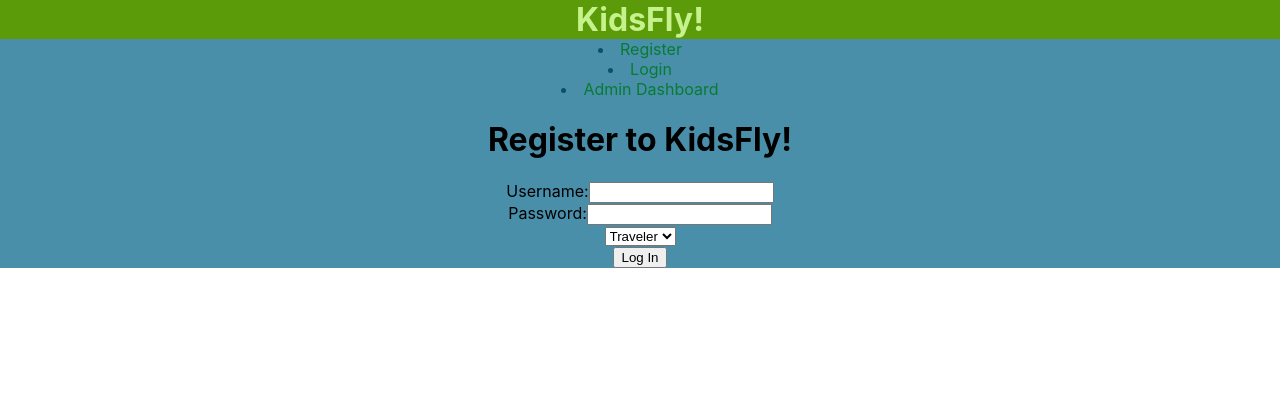
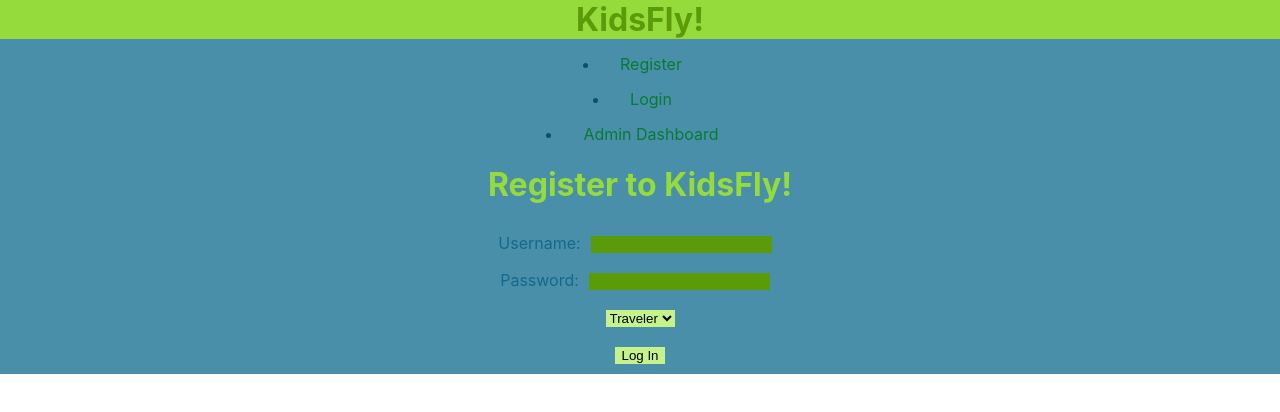
Before and after one commit to KidsFly-BuildWeek/FrontEnd, a React (Create React App) app in the folder frontend2/: page /register in a window 1280 px wide. Shown: the top 412 px of the page. Built offline with nearby package versions, Linux system fonts and the light colour scheme.

Commit message:
only left is dashboard

```diff
--- a/frontend2/src/components/AdminLogin.js
+++ b/frontend2/src/components/AdminLogin.js
@@ -2,7 +2,7 @@
 import React from "react";
 import { useForm } from "react-hook-form";
 import { axiosWithAuth } from '../utils/axiosWithAuth'
-
+import { Regi, Rap, Imps, Log } from './Styling'
 const AdminLogin = (props) => {
   const { register, handleSubmit, reset } = useForm();
   const onSubmit = (data) => {
@@ -18,19 +18,19 @@ const AdminLogin = (props) => {
   };
   return (
     <div>
-      <h1>Welcome to KidsFly!</h1>
+      <Regi>Welcome to KidsFly!</Regi>
       <form onSubmit={handleSubmit(onSubmit)}>
-        <label>
+        <Rap>
           Username:
-          <input type="email" name="email" ref={register} />
-        </label>
+          <Imps type="email" name="email" ref={register} />
+        </Rap>
         <br />
-        <label>
+        <Rap>
           Password:
-          <input type="password" name="password" ref={register} />
-        </label>
+          <Imps type="password" name="password" ref={register} />
+        </Rap>
         <br />
-        <input type="submit" value="Log In" />
+        <Log type="submit" value="Log In" />
       </form>
     </div>
   );
--- a/frontend2/src/components/AdminRegister.js
+++ b/frontend2/src/components/AdminRegister.js
@@ -2,7 +2,7 @@
 import React from "react";
 import { useForm } from "react-hook-form";
 import { axiosWithAuth } from '../utils/axiosWithAuth'
-import { Big, Regi } from './Styling'
+import { Big, Regi, Log, Rap, Imps, Sell } from './Styling'
 const AdminLogin = (props) => {
   const { register, handleSubmit, reset } = useForm();
   const onSubmit = (data) => {
@@ -21,28 +21,28 @@ const AdminLogin = (props) => {
     <>
       <Regi>Register to KidsFly!</Regi>
       <form onSubmit={handleSubmit(onSubmit)}>
-        <label>
+        <Rap>
           Username:
-          <input type="email" name="email" ref={register} />
-        </label>
+          <Imps type="email" name="email" ref={register} />
+        </Rap>
         <br />
 
-        <label>
+        <Rap>
           Password:
-          <input type="password" name="password" ref={register} />
-        </label>
+          <Imps type="password" name="password" ref={register} />
+        </Rap>
         <br></br>
-        <label>
-          <select name="role">
+        <Rap>
+          <Sell name="role">
 
             <option value="traveler" >Traveler</option>
             <option value="admin" >Admin</option>
 
-          </select>
-        </label>
+          </Sell>
+        </Rap>
         <br />
 
-        <input type="submit" value="Log In" />
+        <Log type="submit" value="Log In" />
       </form>
     </>
   );
--- a/frontend2/src/components/Styling.js
+++ b/frontend2/src/components/Styling.js
@@ -3,21 +3,23 @@ import { Link } from 'react-router-dom';
 const greens = ['#C6F28B', '#AFEB60', '#96DB3C', '#7AC815', '#5B9B09']
 const blues = ['77B3C9', '#4A8FAA', '#2E7A96', '#14698A', '#0A506B']
 const darker = ['#7CD79E', '#4FC079', '#30AE5F', '#119F46', '#077B32']
+
 export const Big = styled.h1`
-color:${greens[0]};
-background-color:${greens[4]};
+color:${greens[4]};
+background-color:${greens[2]};
 margin:0;
 `;
 export const Listed = styled.li`
+margin:15px;
 color:${blues[4]};
-
 `
 export const Back = styled.div`
 background-color:${blues[1]};
 `
 export const Regi = styled.h1`
-background-color:${blues[1]}
-color:${blues[0]}`
+background-color:${blues[1]};
+color:${greens[2]};
+`
 export const Input = styled.input`
   padding: 0.5em;
   margin: 0.5em;
@@ -29,10 +31,56 @@ export const Input = styled.input`
 export const StyledLink =
   styled(Link)`
     color: ${darker[4]};
-    margin: 0.5em 0;
+    margin: 15px;;
     text-decoration:none;
     &:hover {
       font-size:150%;
       color:${darker[0]};
     }
   `;
+export const Rap = styled.label`
+  margin:10px;
+  color:${blues[3]};
+  `
+export const Imps = styled.input`
+margin: 10px;
+  background-color:${greens[4]};
+  border: 0;
+  &:hover{
+    border:3px solid ${darker[4]};
+  }
+  &:focus{
+    border:3px solid ${darker[4]};
+    background-color:${greens[2]};
+    color:${blues[4]}
+  }
+  `;
+export const Log = styled.input`
+margin:10px;
+  background-color:${greens[0]};
+  border: 0;
+  &:hover{
+    border:3px solid ${darker[4]};
+    box-shadow: 0 15px 15px rgba(0, 0, 0, 0.16);
+  }
+  &:focus{
+    border:3px solid ${darker[4]};
+    background-color:${greens[2]};
+  }
+  `
+export const Sell = styled.select`
+  margin:10px;
+  background-color:${greens[0]};
+  border: 0;
+  &:hover{
+    border:3px solid ${darker[4]};
+    box-shadow: 0 15px 15px rgba(0, 0, 0, 0.16);
+  }
+  &:focus{
+    border:3px solid ${darker[4]};
+    background-color:${greens[2]};
+  }
+  `
+export const Opt = styled.option`
+
+  `
```
